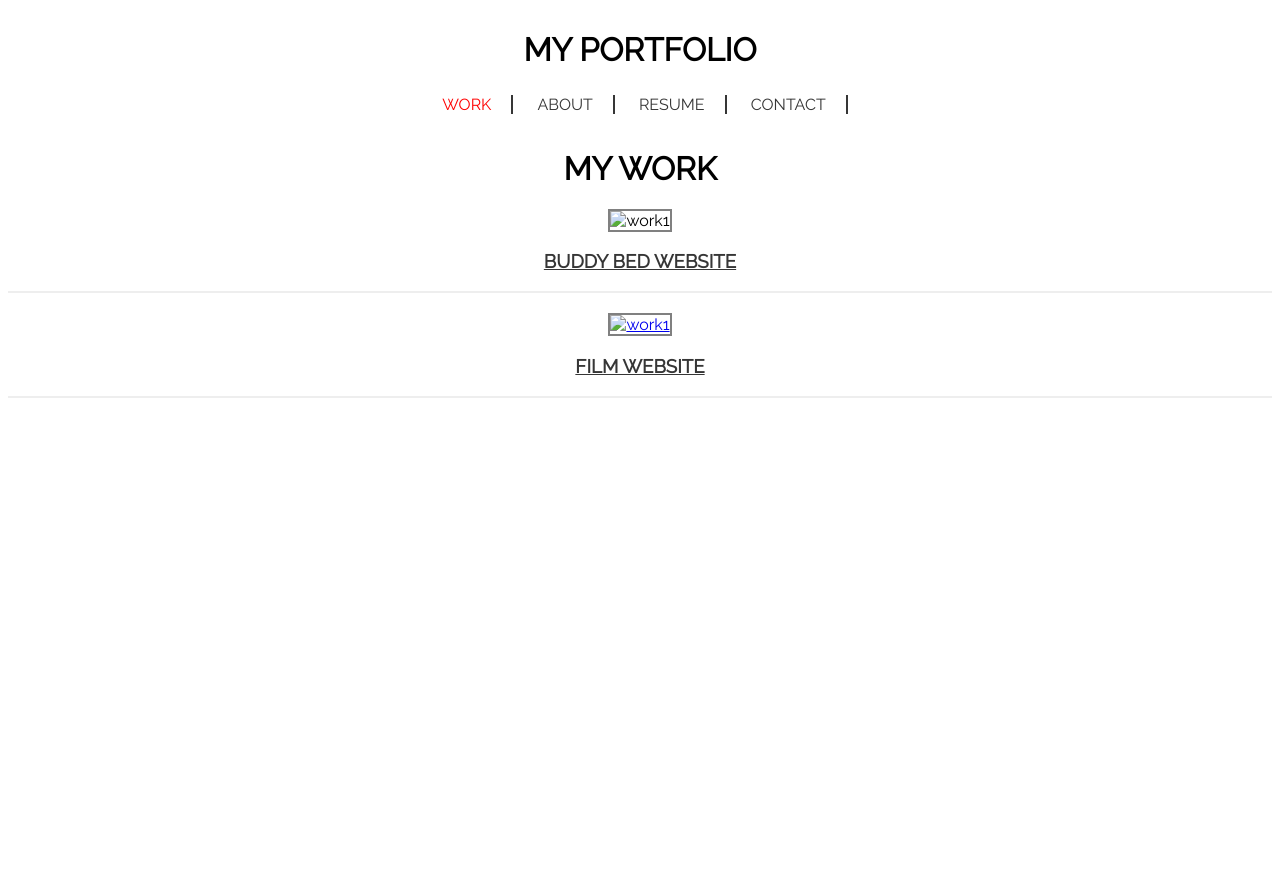
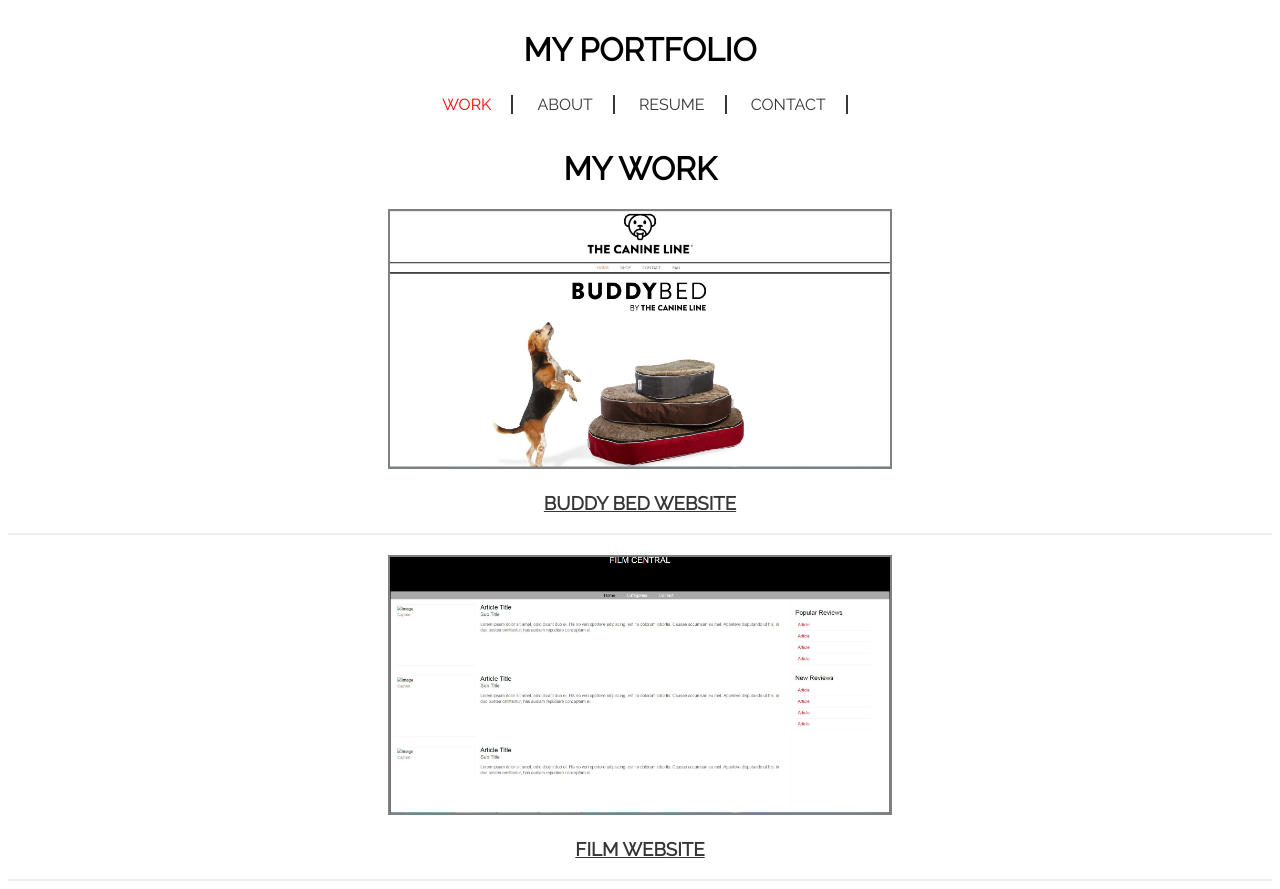
Before and after one commit to anthony7239/mmp460, a plain HTML site: page index.html in a window 1280 px wide. Before the commit the page ends 800 px from the top, so only its background shows below. Drawn offline with Linux system fonts and the light colour scheme.

Commit message:
Update index.html

```diff
--- a/index.html
+++ b/index.html
@@ -18,11 +18,11 @@
         </nav>
         <h1 id="title">MY WORK</h1>
         <div id="work">
-        <img id="image1" src="buddybed.jpg" alt="work1" width="500">
+        <img id="image1" src="images/buddybed.jpg" alt="work1" width="500">
         <h3 id="weblink"><a href="https://anthony7239.github.io/mmp200final/">BUDDY BED WEBSITE</h3>
         </div>
         <div id="work">
-        <img id="image2" src="mmp460/filmcentral.JPG" alt="work1" width="500">
+        <img id="image2" src="images/filmcentral.jpg" alt="work1" width="500">
         <h3 id="weblink"><a href="https://anthony7239.github.io/midterm200/">FILM WEBSITE</h3>
         </div>
     </body>
```
